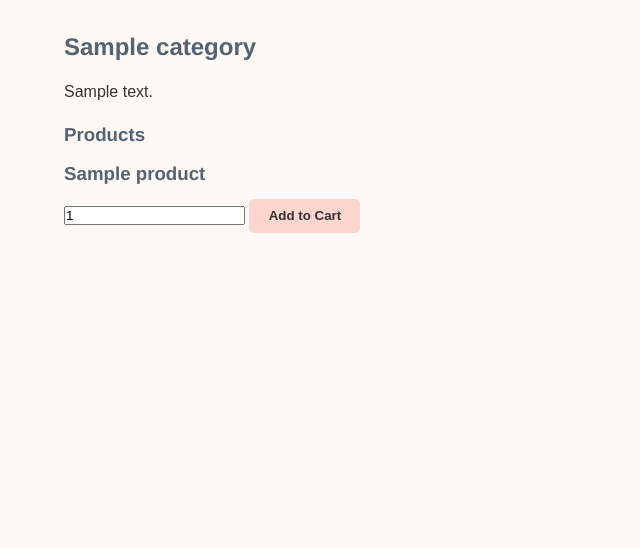
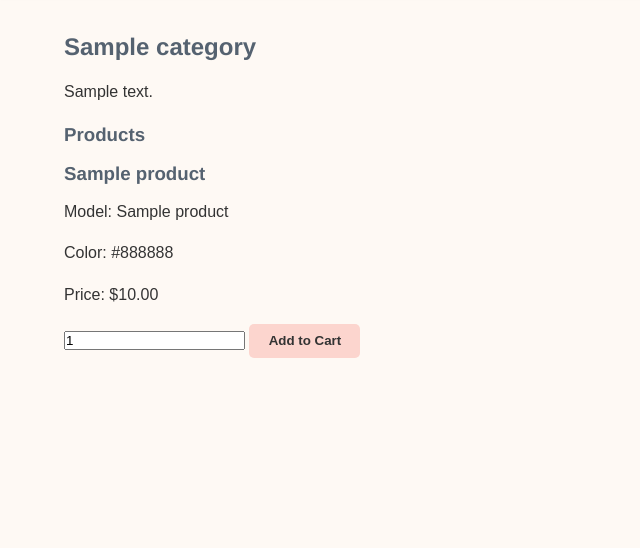
Before and after one commit to SalvoLombardo/Django-Invoice-Statistic-multiapp, a Django app: a page that uses atelier_project/shop/templates/shop/category_detail.html in a window 1280 px wide. Shown: the part 135-683 px from the top of the page, without its empty margins (0-640 px from the left). Run offline with Django 5.2, Linux system fonts and the light colour scheme; tables that the repository leaves empty hold one stand-in row (values such as "Sample post").

Commit message:
Improve show protucs

```diff
--- a/atelier_project/shop/templates/shop/category_detail.html
+++ b/atelier_project/shop/templates/shop/category_detail.html
@@ -1,4 +1,3 @@
-
 {% extends "base.html" %}
 {% load static %}
 
@@ -6,11 +5,8 @@
 Homepage
 {% endblock %}
 
-
 {% block head %}
-
 {% endblock %}
-
 
 {% block content %}
 
@@ -18,10 +14,16 @@ Homepage
     <p>{{ category.description }}</p>
 
     <h3>Products</h3>
+
+    {% if products %}
         <ul>
             {% for product in products %}
             <div>
                 <h3>{{ product.name }}</h3>
+                <p>Model: {{ product.model_name }}</p>
+                <p>Color: {{ product.color }}</p>
+                <p>Price: ${{ product.price }}</p>
+
                 <form method="post" action="{% url 'add_to_cart' product.id %}">
                     {% csrf_token %}
                     {{ form.quantity }}
@@ -30,6 +32,8 @@ Homepage
             </div>
             {% endfor %}
         </ul>
-
+    {% else %}
+        <p>There are no products available for this category.</p>
+    {% endif %}
 
 {% endblock %}
```
Also changed, not shown: README.md. Lines whose indentation alone changed are shown as unchanged.
